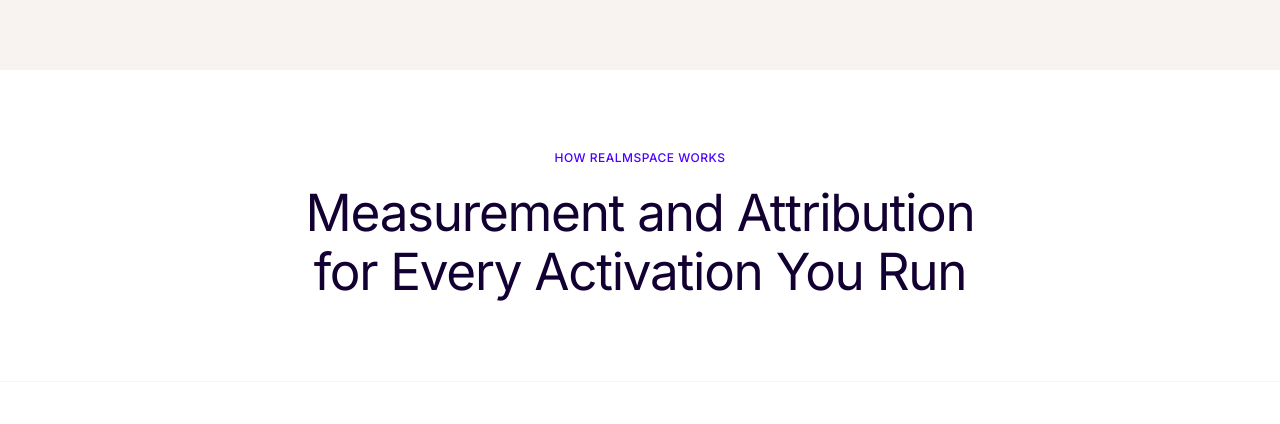
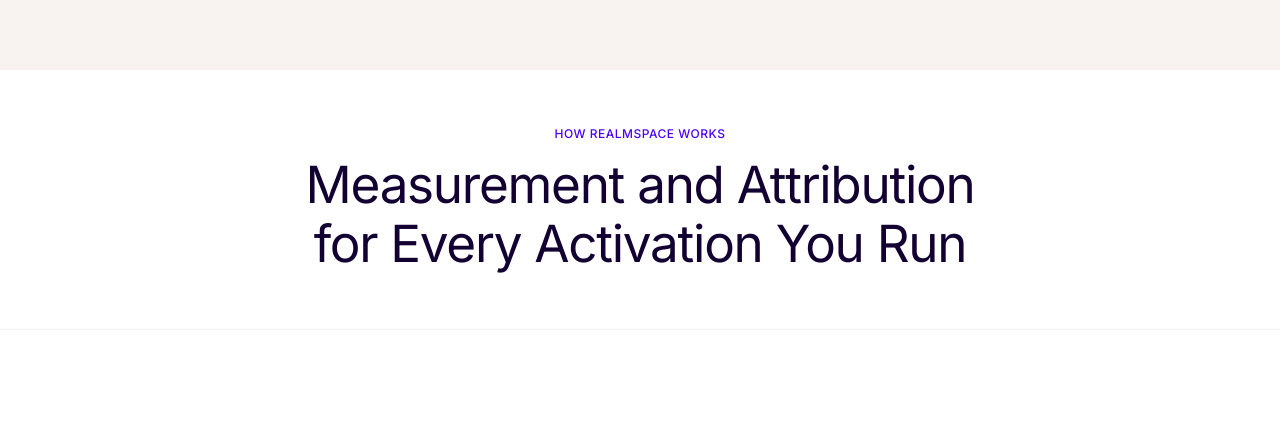
Before and after one commit to Prodigeezyxx/floatsxr, a Next.js app: page / in a window 1280 px wide. Shown: the part 827-1251 px from the top of the page. Built offline with nearby package versions, Linux system fonts and the light colour scheme.

Commit message:
Reduce padding on hero heading section

```diff
--- a/src/app/page.tsx
+++ b/src/app/page.tsx
@@ -17,9 +17,9 @@
     <>
       <HomeHero />
 
-      <section className="bg-white py-16 md:py-20 border-b border-mist/20">
+      <section className="bg-white py-10 md:py-14 border-b border-mist/20">
         <div className="grid-container text-center">
-          <p className="micro text-cobalt mb-4">How realmspace works</p>
+          <p className="micro text-cobalt mb-3">How realmspace works</p>
           <h2 className="heading-1 text-inkwell max-w-[680px] mx-auto">
             Measurement and Attribution for Every Activation You Run
           </h2>
```
